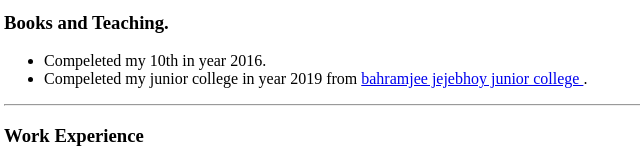
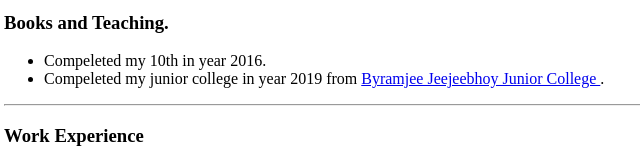
Before and after one commit to Akramsyed31/cv, a plain HTML site: page index.html in a window 1280 px wide. Shown: the part 221-384 px from the top of the page, 4-644 px from the left. Drawn offline with Linux system fonts and the light colour scheme.

Commit message:
Update index.html

```diff
--- a/index.html
+++ b/index.html
@@ -19,7 +19,7 @@
   <h3> Books and Teaching.</h3>
   <ul>
   <li>Compeleted my 10th in year 2016.</li>
-  <li>Compeleted my junior college in year 2019 from <a href="https://www.bjcc.edu.in/"> bahramjee jejebhoy junior college </a>.</li>
+  <li>Compeleted my junior college in year 2019 from <a href="https://www.bjcc.edu.in/"> Byramjee Jeejeebhoy Junior College </a>.</li>
   </ul>
   <hr>
   <h3>Work Experience </h3>
```
